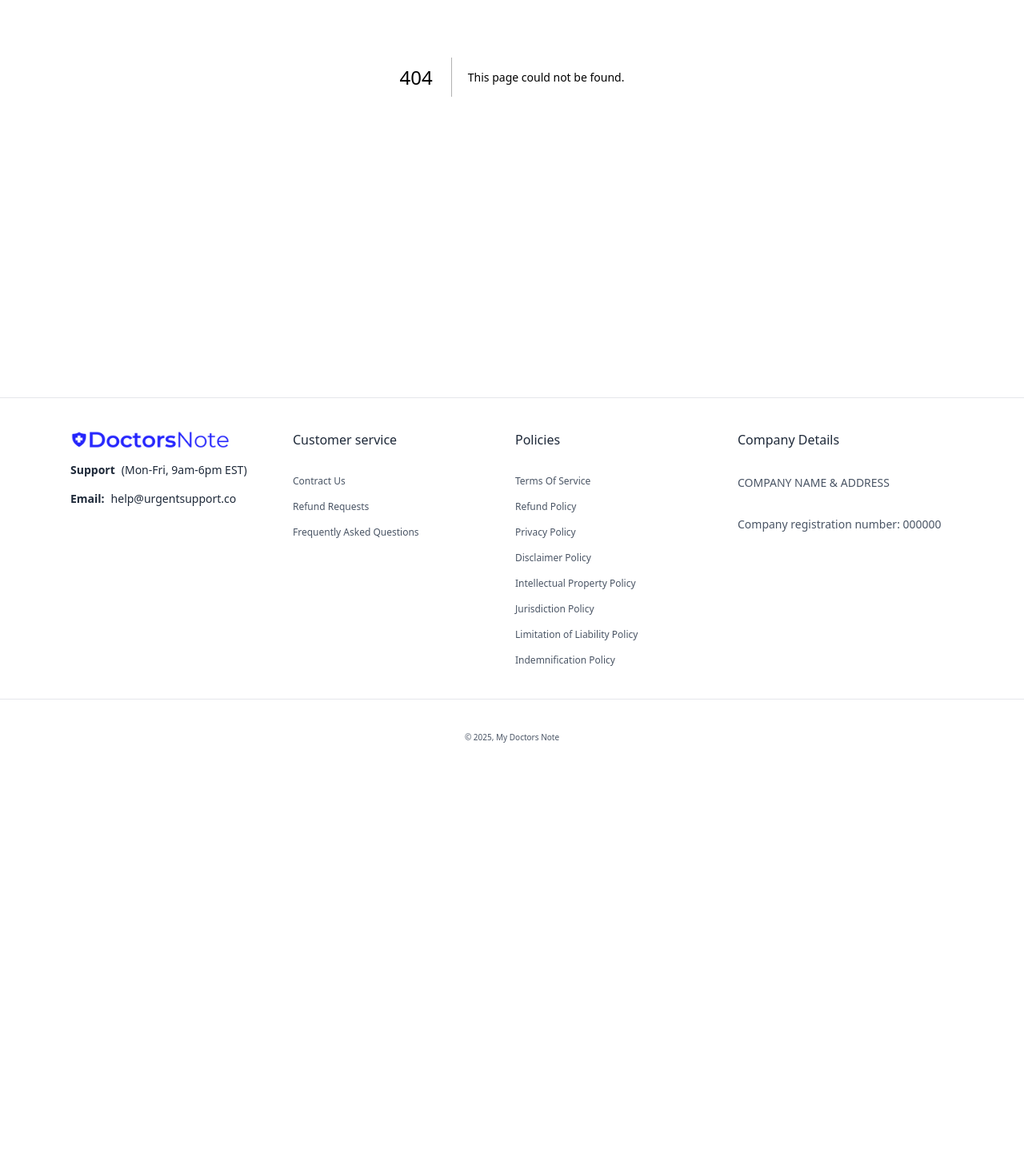
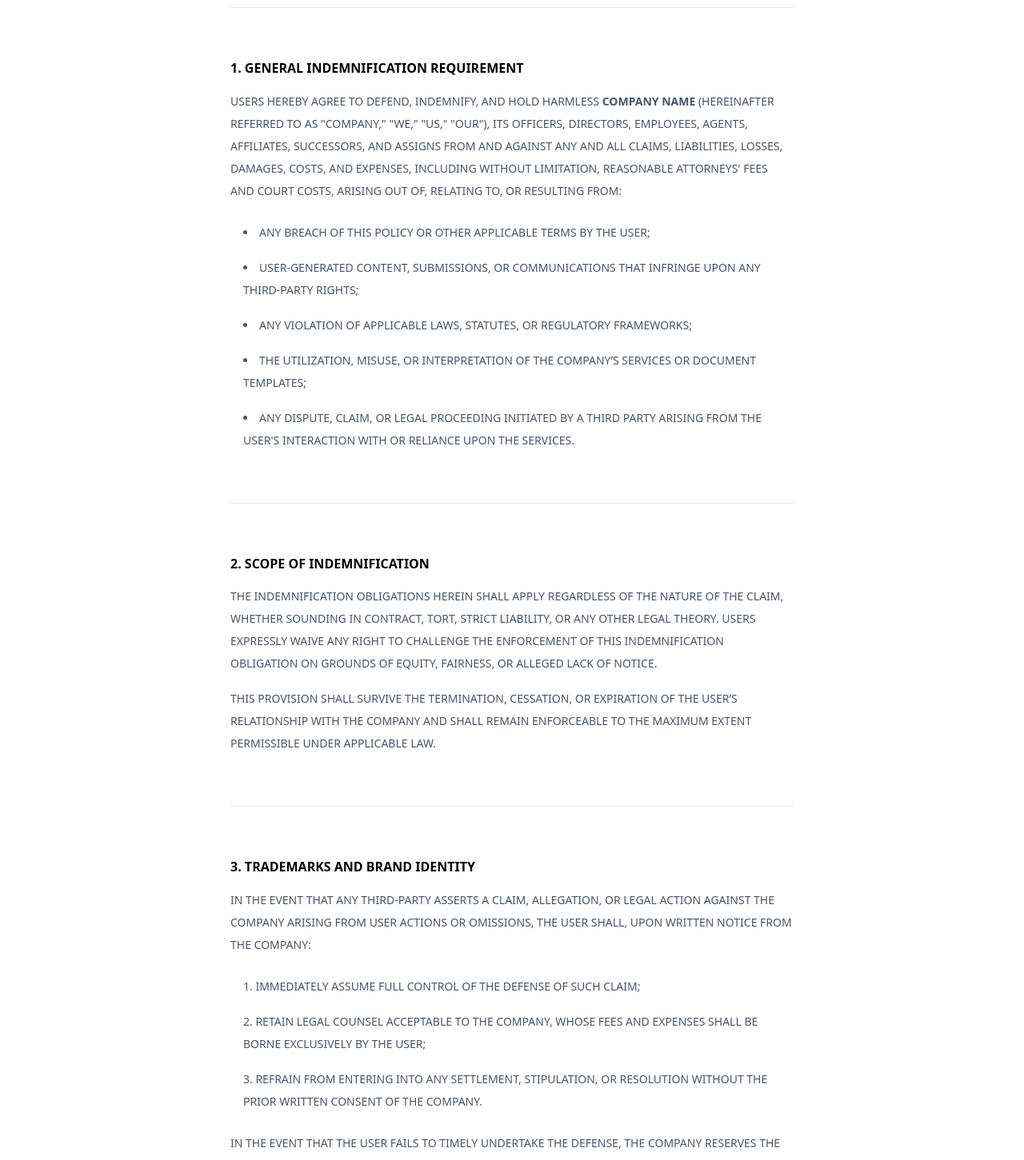
Before and after one commit to aivangogh/mydoctorsnote-clone, a Next.js app: page /pages/indemnification-policy in a window 1280 px wide. Before the commit this address had no page. Shown: the part 428-1879 px from the top of the page at 80% size. Before the commit the page ends 1398 px from the top, so only its background shows below. Built offline with nearby package versions, Linux system fonts and the light colour scheme.

Commit message:
chore: added indemnification policy page

```diff
--- /dev/null
+++ b/src/app/pages/indemnification-policy/page.tsx
@@ -0,0 +1,174 @@
+export default function IndemnificationPolicy() {
+	return (
+		<div className="flex flex-col gap-10">
+			<h1 className="text-5xl">Indemnification Policy</h1>
+
+			<div className="flex flex-col gap-6 text-gray-600 text-sm">
+				<div className="flex flex-col gap-4">
+					<span className="font-bold">Last Updated: February 4, 2025</span>
+					<span className="font-regular leading-7">
+						<span className="font-bold">IMPORTANT NOTICE:</span>BY ACCESSING,
+						UTILIZING, OR ENGAGING WITH THE SERVICES OF MED EXCUSE, USERS
+						EXPRESSLY CONSENT TO THE INDEMNIFICATION OBLIGATIONS HEREIN. ANY
+						DISAGREEMENT NECESSITATES IMMEDIATE DISCONTINUATION OF SERVICE
+						USAGE.{" "}
+					</span>
+				</div>
+				<hr className="border-gray-200 my-10" />
+				<div className="flex flex-col gap-4">
+					<span className="font-bold text-black text-[16px]">
+						1. GENERAL INDEMNIFICATION REQUIREMENT
+					</span>
+					<span className="flex flex-col gap-6 font-regular leading-7">
+						<span>
+							USERS HEREBY AGREE TO DEFEND, INDEMNIFY, AND HOLD HARMLESS{" "}
+							<span className="font-bold">COMPANY NAME</span>{" "}
+							{`(HEREINAFTER
+							REFERRED TO AS "COMPANY," "WE," "US," "OUR"), ITS OFFICERS,
+							DIRECTORS, EMPLOYEES, AGENTS, AFFILIATES, SUCCESSORS, AND ASSIGNS
+							FROM AND AGAINST ANY AND ALL CLAIMS, LIABILITIES, LOSSES, DAMAGES,
+							COSTS, AND EXPENSES, INCLUDING WITHOUT LIMITATION, REASONABLE
+							ATTORNEYS' FEES AND COURT COSTS, ARISING OUT OF, RELATING TO, OR
+	`}{" "}
+							RESULTING FROM:
+						</span>
+						<ul className="list-disc list-inside ml-4 flex flex-col gap-4">
+							<li>
+								ANY BREACH OF THIS POLICY OR OTHER APPLICABLE TERMS BY THE USER;
+							</li>
+							<li>
+								USER-GENERATED CONTENT, SUBMISSIONS, OR COMMUNICATIONS THAT
+								INFRINGE UPON ANY THIRD-PARTY RIGHTS;
+							</li>
+							<li>
+								ANY VIOLATION OF APPLICABLE LAWS, STATUTES, OR REGULATORY
+								FRAMEWORKS;
+							</li>
+							<li>
+								THE UTILIZATION, MISUSE, OR INTERPRETATION OF THE COMPANY’S
+								SERVICES OR DOCUMENT TEMPLATES;
+							</li>
+							<li>
+                {`ANY DISPUTE, CLAIM, OR LEGAL PROCEEDING INITIATED BY A THIRD
+								PARTY ARISING FROM THE USER'S INTERACTION WITH OR RELIANCE UPON
+								THE SERVICES.`}
+							</li>
+						</ul>
+					</span>
+				</div>
+				<hr className="border-gray-200 my-10" />
+				<div className="flex flex-col gap-4">
+					<span className="font-bold text-black text-[16px]">
+						2. SCOPE OF INDEMNIFICATION
+					</span>
+					<span className="leading-7">
+						THE INDEMNIFICATION OBLIGATIONS HEREIN SHALL APPLY REGARDLESS OF THE
+						NATURE OF THE CLAIM, WHETHER SOUNDING IN CONTRACT, TORT, STRICT
+						LIABILITY, OR ANY OTHER LEGAL THEORY. USERS EXPRESSLY WAIVE ANY
+						RIGHT TO CHALLENGE THE ENFORCEMENT OF THIS INDEMNIFICATION
+						OBLIGATION ON GROUNDS OF EQUITY, FAIRNESS, OR ALLEGED LACK OF
+						NOTICE.
+					</span>
+					<span className="leading-7">
+						THIS PROVISION SHALL SURVIVE THE TERMINATION, CESSATION, OR
+						EXPIRATION OF THE USER’S RELATIONSHIP WITH THE COMPANY AND SHALL
+						REMAIN ENFORCEABLE TO THE MAXIMUM EXTENT PERMISSIBLE UNDER
+						APPLICABLE LAW.
+					</span>
+				</div>
+				<hr className="border-gray-200 my-10" />
+				<div className="flex flex-col gap-4">
+					<span className="font-bold text-black text-[16px]">
+						3. TRADEMARKS AND BRAND IDENTITY
+					</span>
+
+					<span className="flex flex-col gap-6 font-regular leading-7">
+						<span>
+							IN THE EVENT THAT ANY THIRD-PARTY ASSERTS A CLAIM, ALLEGATION, OR
+							LEGAL ACTION AGAINST THE COMPANY ARISING FROM USER ACTIONS OR
+							OMISSIONS, THE USER SHALL, UPON WRITTEN NOTICE FROM THE COMPANY:
+						</span>
+						<ul className="list-decimal list-inside ml-4 flex flex-col gap-4">
+							<li>
+								IMMEDIATELY ASSUME FULL CONTROL OF THE DEFENSE OF SUCH CLAIM;
+							</li>
+							<li>
+								RETAIN LEGAL COUNSEL ACCEPTABLE TO THE COMPANY, WHOSE FEES AND
+								EXPENSES SHALL BE BORNE EXCLUSIVELY BY THE USER;
+							</li>
+							<li>
+								REFRAIN FROM ENTERING INTO ANY SETTLEMENT, STIPULATION, OR
+								RESOLUTION WITHOUT THE PRIOR WRITTEN CONSENT OF THE COMPANY.
+							</li>
+						</ul>
+						<span>
+							IN THE EVENT THAT THE USER FAILS TO TIMELY UNDERTAKE THE DEFENSE,
+							THE COMPANY RESERVES THE UNEQUIVOCAL RIGHT TO ASSUME DIRECT
+							CONTROL AND SEEK FULL REIMBURSEMENT FROM THE USER FOR ALL
+							ASSOCIATED COSTS AND DAMAGES.
+						</span>
+					</span>
+				</div>
+				<hr className="border-gray-200 my-10" />
+				<div className="flex flex-col gap-4">
+					<span className="font-bold text-black text-[16px]">
+						4. NO LIMITATION ON COMPANY REMEDIES
+					</span>
+					<span className="leading-7">
+            {`THE COMPANY'S EXERCISE OF INDEMNIFICATION RIGHTS SHALL NOT PRECLUDE,
+						RESTRICT, OR OTHERWISE LIMIT ITS ABILITY TO PURSUE ADDITIONAL
+						REMEDIES, INCLUDING BUT NOT LIMITED TO SEEKING INJUNCTIVE RELIEF,
+						MONETARY DAMAGES, OR OTHER LEGAL RECOURSE AS PERMISSIBLE UNDER LAW.`}
+					</span>
+				</div>
+				<hr className="border-gray-200 my-10" />
+				<div className="flex flex-col gap-4">
+					<span className="font-bold text-black text-[16px]">
+						5. MODIFICATIONS AND REVISIONS
+					</span>
+					<span className="leading-7">
+						THE COMPANY RESERVES THE UNEQUIVOCAL RIGHT TO AMEND, MODIFY, OR
+						TERMINATE THIS INDEMNIFICATION POLICY AT ANY TIME WITHOUT PRIOR
+						NOTICE. CONTINUED USE OF THE SERVICES SHALL CONSTITUTE IRREVOCABLE
+						ACCEPTANCE OF ANY REVISED TERMS.
+					</span>
+				</div>
+				<hr className="border-gray-200 my-10" />
+				<div className="flex flex-col gap-4">
+					<span className="font-bold text-black text-[16px]">
+						6. CONTACT INFORMATION
+					</span>
+
+					<span className="flex flex-col gap-6 font-regular leading-7">
+						<span>
+							FOR ANY QUESTIONS OR CONCERNS REGARDING THIS POLICY, USERS MAY
+							CONTACT:
+						</span>
+						<ul className="list-disc list-inside ml-4 flex flex-col gap-4">
+							<li className="font-bold">Company Name: COMPANY NAME</li>
+							<li className="font-bold">Registered Address: COMPANY ADDRESS</li>
+							<li className="font-bold">
+								Company Registration Number: COMPANY NUMBER
+							</li>
+							<li>
+								<span className="font-bold">Email: </span>
+								support@medexcuse.com
+							</li>
+							<li>
+								<span className="font-bold">Website: </span>
+								https://medexcuse.com
+							</li>
+						</ul>
+					</span>
+				</div>
+				<hr className="border-gray-200 my-10" />
+
+				<span className="leading-7">
+					BY CONTINUING TO UTILIZE THE SERVICES PROVIDED BY MED EXCUSE, YOU
+					HEREBY AFFIRM THAT YOU HAVE READ, UNDERSTOOD, AND IRREVOCABLY AGREED
+					TO THE TERMS SET FORTH IN THIS INDEMNIFICATION POLICY IN ITS ENTIRETY.
+				</span>
+			</div>
+		</div>
+	);
+}
```
